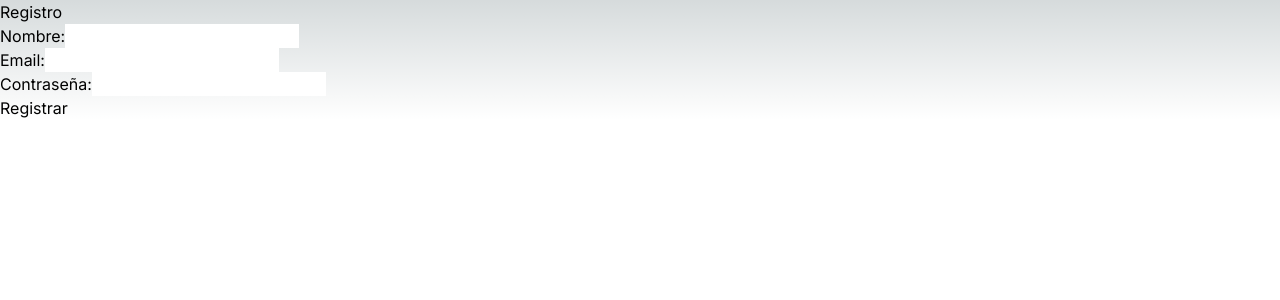
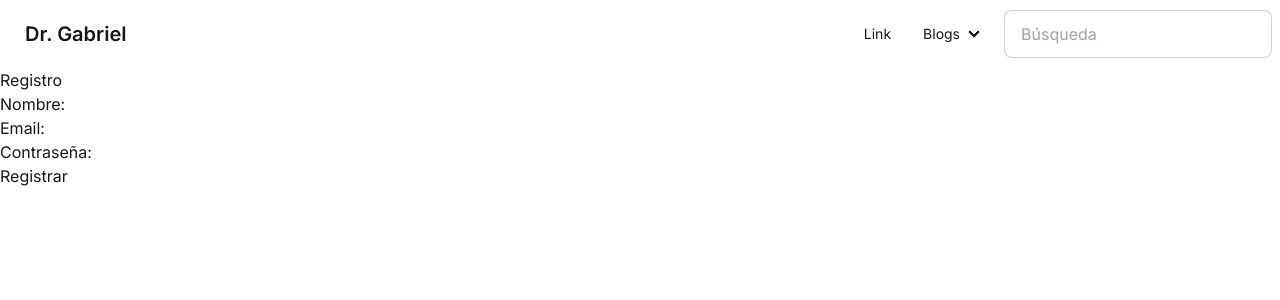
Before and after one commit to CarlosGPC1604/dr-gabriel-blog, a Next.js app: page /auth/register in a window 1280 px wide. Shown: the top 300 px of the page. Built offline with nearby package versions, Linux system fonts and the light colour scheme.

Commit message:
Estilado layout y agregado NavBar

```diff
--- a/app/globals.css
+++ b/app/globals.css
@@ -1,30 +1,6 @@
 @tailwind base;
 @tailwind components;
 @tailwind utilities;
-
-:root {
-  --foreground-rgb: 0, 0, 0;
-  --background-start-rgb: 214, 219, 220;
-  --background-end-rgb: 255, 255, 255;
-}
-
-@media (prefers-color-scheme: dark) {
-  :root {
-    --foreground-rgb: 255, 255, 255;
-    --background-start-rgb: 0, 0, 0;
-    --background-end-rgb: 0, 0, 0;
-  }
-}
-
-body {
-  color: rgb(var(--foreground-rgb));
-  background: linear-gradient(
-      to bottom,
-      transparent,
-      rgb(var(--background-end-rgb))
-    )
-    rgb(var(--background-start-rgb));
-}
 
 @layer utilities {
   .text-balance {
--- a/app/layout.tsx
+++ b/app/layout.tsx
@@ -1,6 +1,7 @@
 import type { Metadata } from "next";
 import { Inter } from "next/font/google";
 import SessionProviderWrapper from '@/components/SessionProviderWrapper';
+import NavBar from '@/components/NavBar';
 import "./globals.css";
 
 const inter = Inter({ subsets: ["latin"] });
@@ -17,7 +18,12 @@ export default function RootLayout({
 }>) {
   return (
     <html lang="es">
-      <body className={inter.className}><SessionProviderWrapper>{children}</SessionProviderWrapper></body>
+      <body className={inter.className}>
+        <SessionProviderWrapper>
+          <NavBar/>
+          {children}
+        </SessionProviderWrapper>
+      </body>
     </html>
   );
 }
--- /dev/null
+++ b/components/NavBar.tsx
@@ -0,0 +1,30 @@
+import React from 'react';
+
+const NavBar = () => {
+    return (
+        <div className="navbar bg-base-100">
+            <div className="flex-1">
+                <a className="btn btn-ghost text-xl" href="/">Dr. Gabriel</a>
+            </div>
+            <div className="flex-none gap-2">
+                <ul className="menu menu-horizontal px-1">
+                    <li><a>Link</a></li>
+                    <li>
+                        <details>
+                            <summary>Blogs</summary>
+                            <ul className="bg-base-100 rounded-t-none p-2">
+                                <li><a>Urología</a></li>
+                                <li><a>Salud Masculina</a></li>
+                            </ul>
+                        </details>
+                    </li>
+                </ul>
+                <div className="form-control">
+                    <input type="text" placeholder="Búsqueda" className="input input-bordered w-24 md:w-auto" />
+                </div>
+            </div>
+        </div>
+    );
+}
+
+export default NavBar;
```
